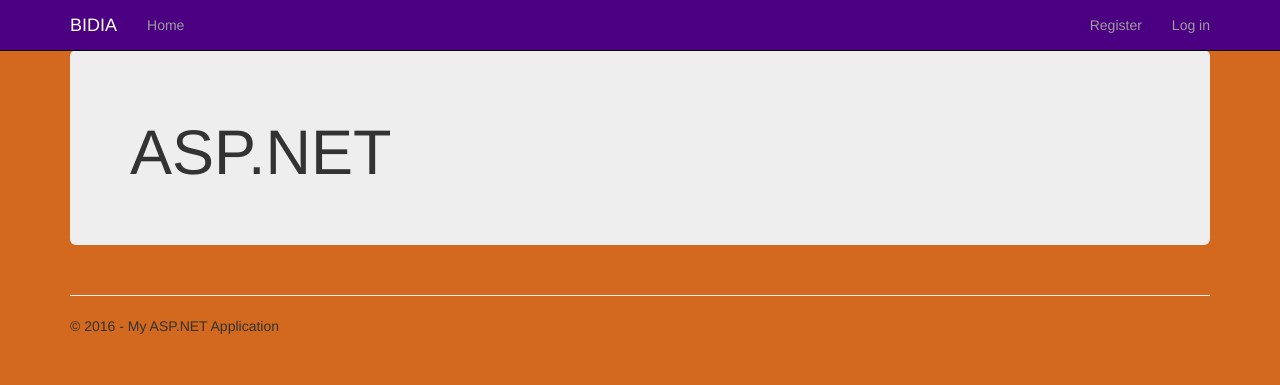
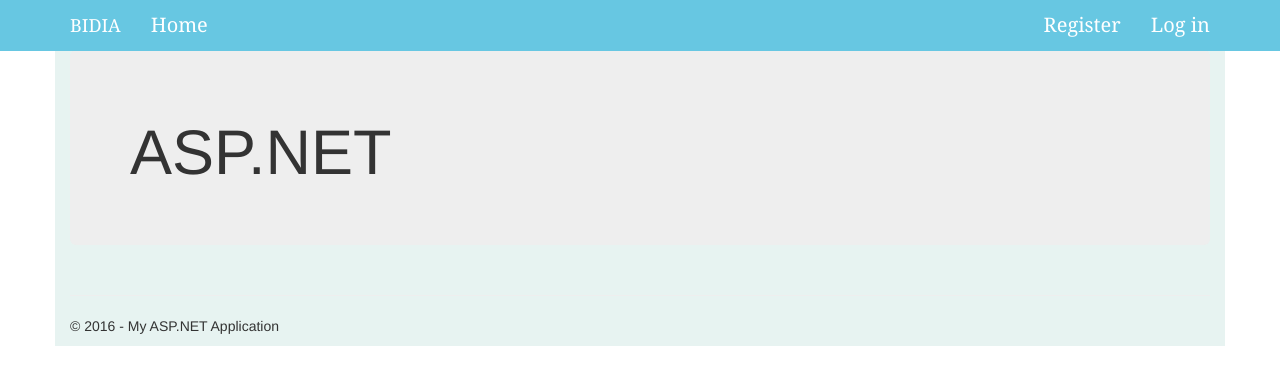
Before and after one commit to arif1613/Bidia, an ASP.NET MVC app: page / in a window 1280 px wide. Shown: the top 385 px of the page. Run offline with ASP.NET Core 8 and stand-ins for ASP.NET MVC 5, Linux system fonts and the light colour scheme; the project's own start-up code is not run, and a stand-in starts its controllers and pages; some libraries are stand-ins or nearby versions.

Commit message:
modified background color & font

```diff
--- a/Bidia/Bidia/Views/Shared/_Layout.cshtml
+++ b/Bidia/Bidia/Views/Shared/_Layout.cshtml
@@ -9,8 +9,8 @@
 	@Scripts.Render("~/bundles/modernizr")
 
 </head>
-<body style="background-color:chocolate">
-	<div class="navbar navbar-inverse navbar-fixed-top" style="background-color: #4b0082">
+<body>
+	<div class="navbar navbar-inverse navbar-fixed-top" style="background-color: #67C7E2;border-color: transparent;color: white">
 		<div class="container">
 			<div class="navbar-header">
 				<button type="button" class="navbar-toggle" data-toggle="collapse" data-target=".navbar-collapse">
@@ -20,7 +20,7 @@
 				</button>
 				@Html.ActionLink("BIDIA", "Index", "Home", new { area = "" }, new { @class = "navbar-brand", @style = "color:white" })
 			</div>
-			<div class="navbar-collapse collapse">
+			<div class="navbar-collapse collapse" style="color: #ffffff">
 				<ul class="nav navbar-nav">
 					<li>@Html.ActionLink("Home", "Index", "Home")</li>
 					@if (Request.IsAuthenticated)
@@ -46,3 +46,20 @@
 	@RenderSection("scripts", required: false)
 </body>
 </html>
+
+<style>
+	.navbar-inverse .navbar-nav > li > a {
+		color: #ffffff;
+		font-family: cambria;
+		font-size: 20px;
+	}
+
+	.navbar-header {
+		font-family: cambria;
+	}
+
+	.body-content {
+		background-color: #E7F3F1;
+	}
+
+</style>
```
Also changed, not shown: 4 other files.
